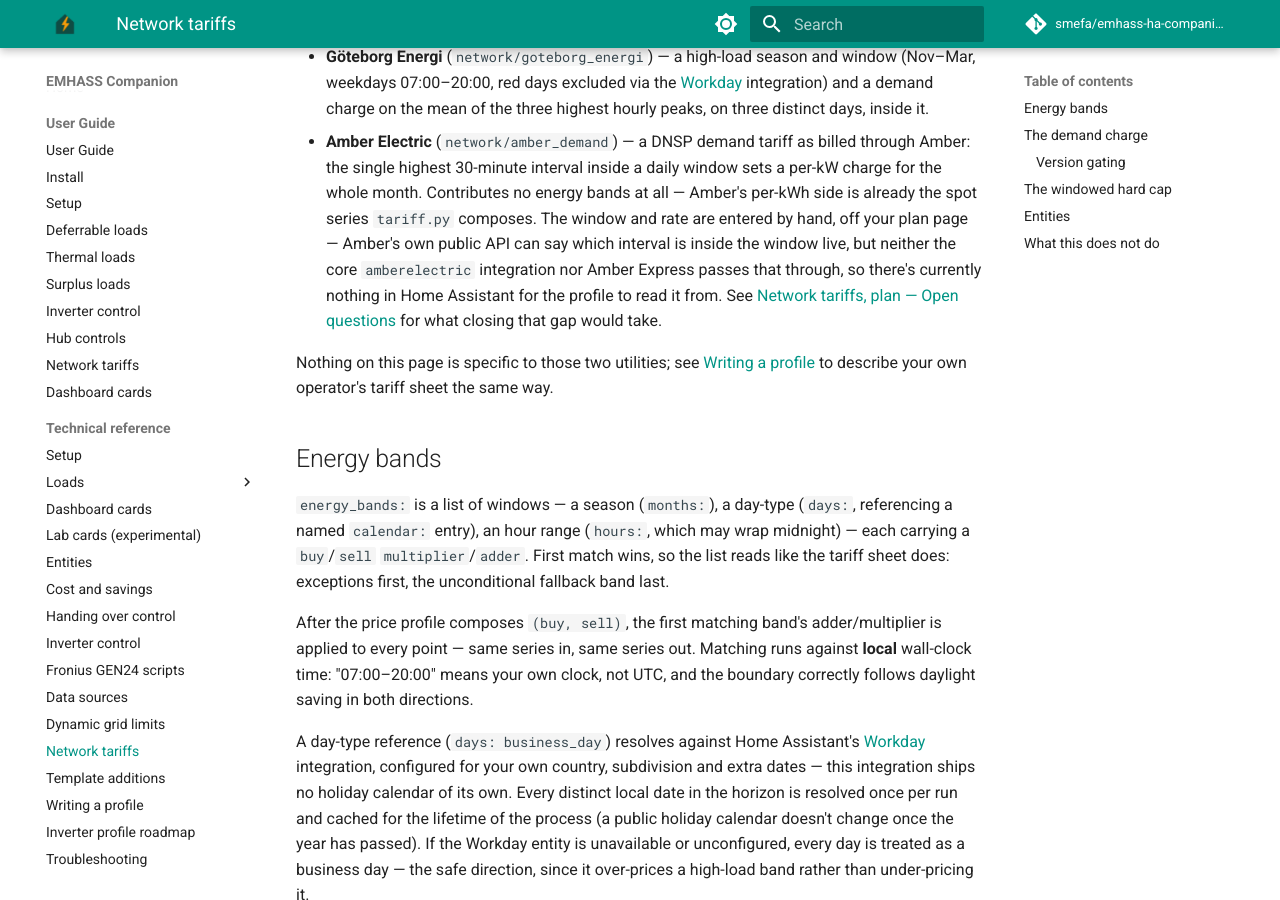
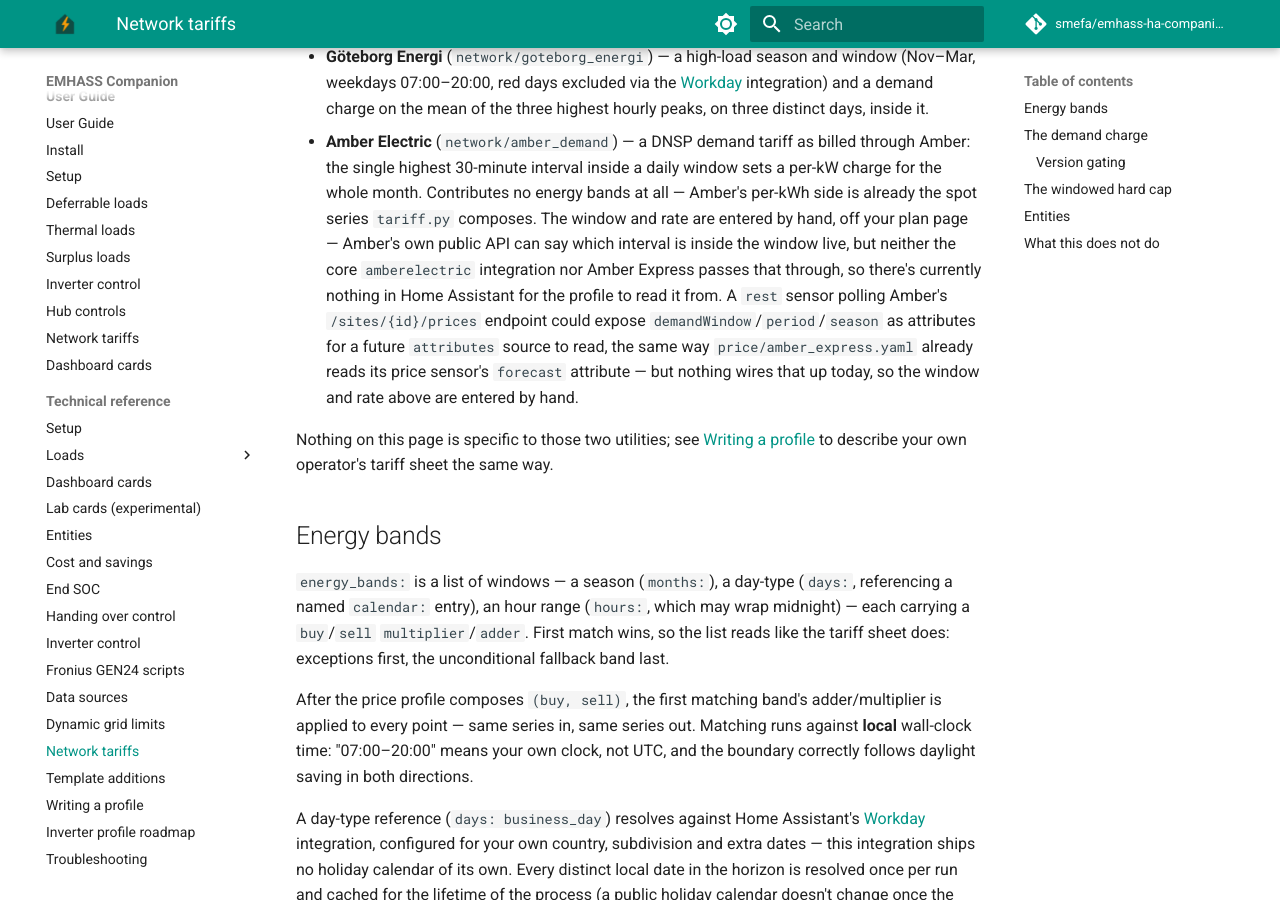
Before and after one commit to smefa/emhass-ha-companion, an MkDocs documentation site: the page built from docs/network_tariffs.md, in a window 1280 px wide and 900 px high, scrolled down 516 px. Built offline with MkDocs 1.6.1 and Material for MkDocs 9.7.7, drawn with Linux system fonts in a browser that asks for light colours; comment, search, counter and statistics services are not loaded.

Commit message:
Move internal plans/roadmaps out of docs/ into planning/
mkdocs builds and deploys every file under docs_dir regardless of nav
membership, so unlinked working notes were shipping to the public docs
site. Move the six that were never in the nav to a new planning/ dir
outside docs_dir. end_soc_plan.md and network_tariffs_plan.md were the
exception -- already linked from published pages -- so their live
content is promoted into a proper docs/end_soc.md reference page and a
trimmed inline note in network_tariffs.md, with the old links repointed.

Signed-off-by: smefa <tomas@smedberg.nu>

```diff
--- a/docs/network_tariffs.md
+++ b/docs/network_tariffs.md
@@ -32,8 +32,11 @@
   API can say which interval is inside the window live, but neither the core
   `amberelectric` integration nor Amber Express passes that through, so
   there's currently nothing in Home Assistant for the profile to read it from.
-  See [Network tariffs, plan — Open questions](network_tariffs_plan.md#open-questions)
-  for what closing that gap would take.
+  A `rest` sensor polling Amber's `/sites/{id}/prices` endpoint could expose
+  `demandWindow`/`period`/`season` as attributes for a future `attributes`
+  source to read, the same way `price/amber_express.yaml` already reads its
+  price sensor's `forecast` attribute — but nothing wires that up today, so
+  the window and rate above are entered by hand.
 
 Nothing on this page is specific to those two utilities; see
 [Writing a profile](profiles.md) to describe your own operator's tariff sheet
@@ -193,7 +196,7 @@
 **Savings don't credit it yet.** See
 [Cost and savings, "What is deliberately not measured"](savings.md#what-is-deliberately-not-measured).
 
-**End SOC doesn't know about it.** The [End SOC](end_soc_plan.md) heuristic
+**End SOC doesn't know about it.** The [End SOC](end_soc.md) heuristic
 values a stored kWh by what it displaces after the horizon; it doesn't reason
 about a demand window opening past the horizon's end, so it can hand that
 window an empty battery.
--- a/mkdocs.yml
+++ b/mkdocs.yml
@@ -69,6 +69,7 @@
       - Lab cards (experimental): lab_cards.md
       - Entities: entities.md
       - Cost and savings: savings.md
+      - End SOC: end_soc.md
       - Handing over control: handing_over_control.md
       - Inverter control: inverter_control.md
       - Fronius GEN24 scripts: fronius_gen24_scripts.md
```
Also changed, not shown: CONTRIBUTING.md (+4 -0 lines), docs/end_soc.md (added, +69 -0 lines), docs/entities.md (+1 -1 lines), docs/guide/hub_controls.md (+1 -1 lines), docs/guide/setup.md (+2 -2 lines), docs/setup.md (+1 -1 lines), planning/car_companion_plan.md (renamed from docs/car_companion_plan.md), planning/end_soc_plan.md (renamed from docs/end_soc_plan.md), planning/network_tariffs_plan.md (renamed from docs/network_tariffs_plan.md), planning/savings_plan.md (renamed from docs/savings_plan.md), planning/support_bundle_plan.md (renamed from docs/support_bundle_plan.md), planning/tariff_card_plan.md (renamed from docs/tariff_card_plan.md).
